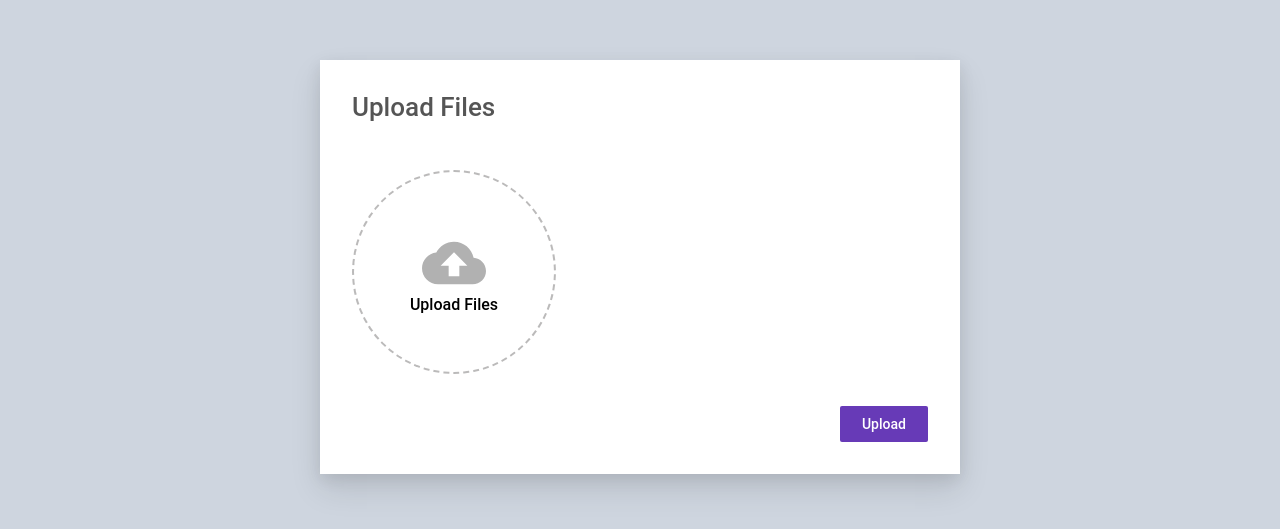
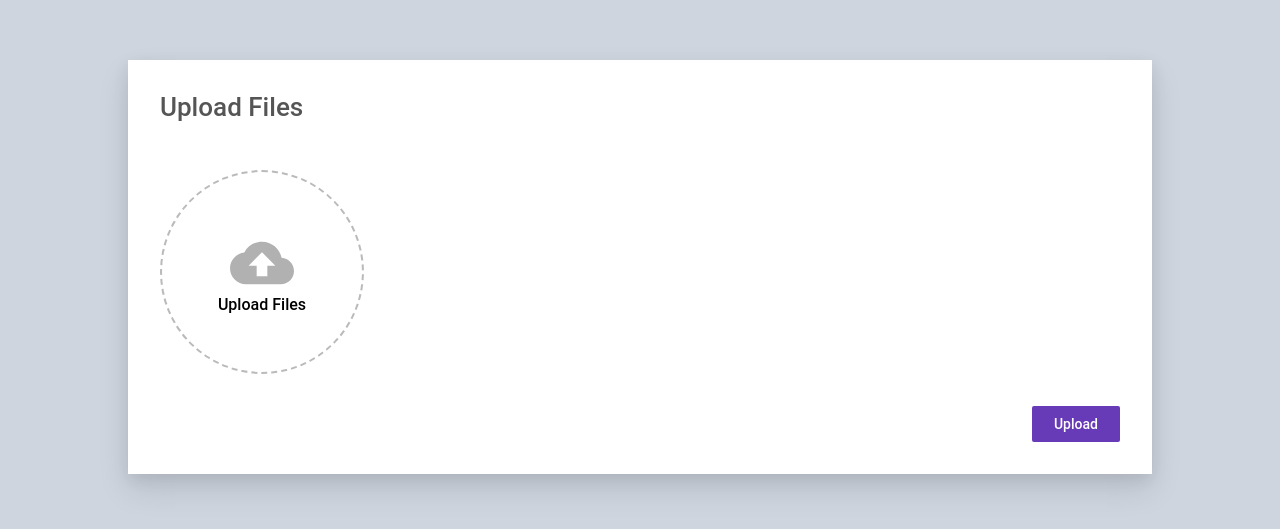
Before and after one commit to mcdieg/un_food, a React (Create React App) app in the folder app/: page / in a window 1280 px wide. Shown: the part 133-662 px from the top of the page. Built offline with nearby package versions, Linux system fonts and the light colour scheme.

Commit message:
Changed the width of the card

```diff
--- a/app/src/App.css
+++ b/app/src/App.css
@@ -12,7 +12,7 @@
 .Card {
   background-color: white;
   padding: 32px;
-  width: 50%;
+  width: 80%;
   display: flex;
   align-items: flex-start;
   justify-content: flex-start;
```
